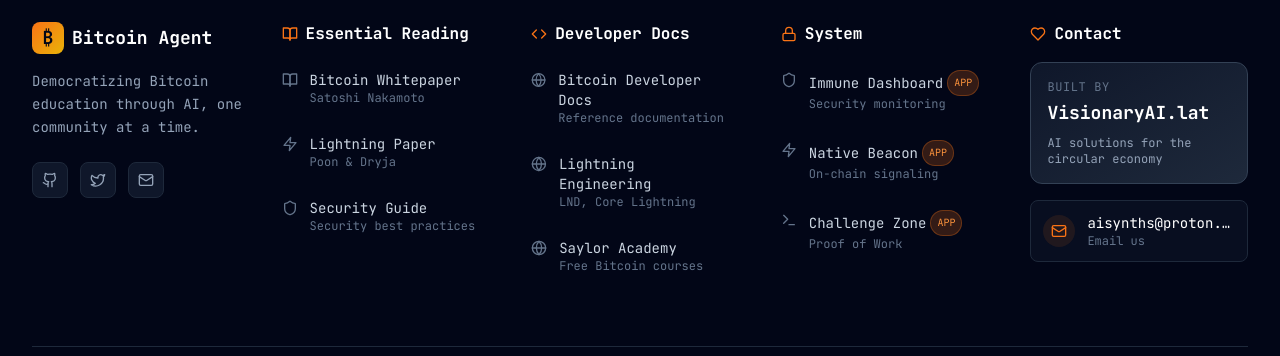
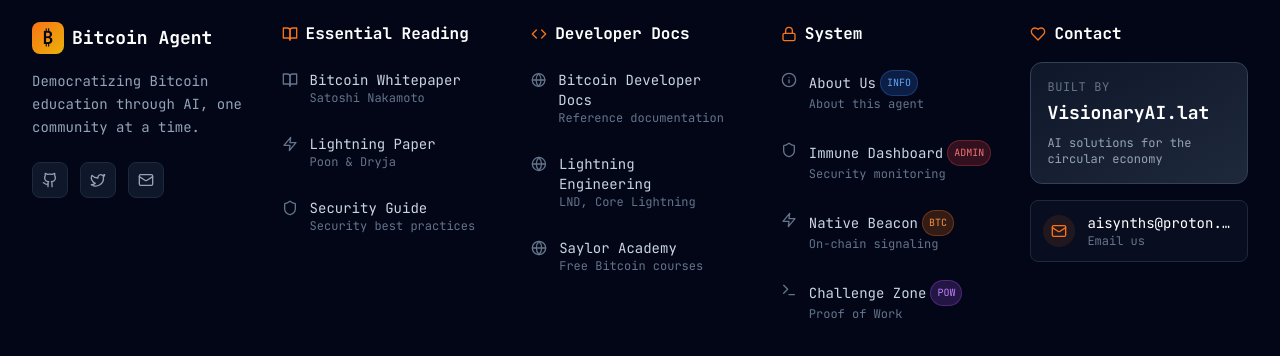
Before and after one commit to ScubaAI/bitcoinbot, a Next.js app: page /en in a window 1280 px wide. Shown: the part 4847-5203 px from the top of the page. Built offline with nearby package versions, Linux system fonts and the light colour scheme; no server answers.

Commit message:
Actualiza componentes de internacionalización y footer

```diff
--- a/src/app/[lang]/page.tsx
+++ b/src/app/[lang]/page.tsx
@@ -59,6 +59,7 @@
         dashboard: "Dashboard",
         beacon: "Beacon",
         challenge: "Challenge",
+        about: "About",
         protocol: "Whitepaper",
         lightning: "Lightning Paper",
         books: "Security Guide",
--- a/src/components/footer/Footer.tsx
+++ b/src/components/footer/Footer.tsx
@@ -15,7 +15,8 @@
   Github,
   Twitter,
   Terminal,
-  Lock
+  Lock,
+  Info
 } from 'lucide-react';
 
 interface FooterProps {
@@ -40,7 +41,8 @@
     system: "System",
     dashboard: "Immune Dashboard",
     beacon: "Native Beacon",
-    challenge: "Challenge Zone"
+    challenge: "Challenge Zone",
+    about: "About Us"
   },
   es: {
     resources: "Lectura Esencial",
@@ -57,7 +59,8 @@
     system: "Sistema",
     dashboard: "Panel Inmune",
     beacon: "Beacon Nativo",
-    challenge: "Zona de Desafíos"
+    challenge: "Zona de Desafíos",
+    about: "Nosotros"
   }
 };
 
@@ -105,22 +108,32 @@
 
   const systemLinks = [
     {
+      title: t.about,
+      href: `/${lang}/about`,
+      icon: Info,
+      desc: lang === 'en' ? 'About this agent' : 'Sobre este agente',
+      badge: 'INFO'
+    },
+    {
       title: t.dashboard,
       href: `/${lang}/satoshi/immune-dashboard`,
       icon: Shield,
       desc: lang === 'en' ? 'Security monitoring' : 'Monitoreo de seguridad',
+      badge: 'ADMIN'
     },
     {
       title: t.beacon,
       href: `/${lang}/satoshi/beacon/native`,
       icon: Zap,
       desc: lang === 'en' ? 'On-chain signaling' : 'Señalización on-chain',
+      badge: 'BTC'
     },
     {
       title: t.challenge,
       href: `/${lang}/challenge/pow`,
       icon: Terminal,
       desc: lang === 'en' ? 'Proof of Work' : 'Prueba de Trabajo',
+      badge: 'POW'
     },
   ];
 
@@ -155,9 +168,7 @@
                 rel="noopener noreferrer"
                 className="w-9 h-9 rounded-lg bg-slate-900 border border-slate-800 flex items-center justify-center text-slate-400 hover:text-white hover:border-orange-500/50 transition-all"
               >
-                <div className="flex items-center justify-center w-full h-full">
-                  <Github className="w-4 h-4" />
-                </div>
+                <Github className="w-4 h-4" />
               </a>
               <a
                 href="https://twitter.com/visionaryailat"
@@ -165,17 +176,13 @@
                 rel="noopener noreferrer"
                 className="w-9 h-9 rounded-lg bg-slate-900 border border-slate-800 flex items-center justify-center text-slate-400 hover:text-white hover:border-orange-500/50 transition-all"
               >
-                <div className="flex items-center justify-center w-full h-full">
-                  <Twitter className="w-4 h-4" />
-                </div>
+                <Twitter className="w-4 h-4" />
               </a>
               <a
                 href="mailto:aisynths@proton.me"
                 className="w-9 h-9 rounded-lg bg-slate-900 border border-slate-800 flex items-center justify-center text-slate-400 hover:text-white hover:border-orange-500/50 transition-all"
               >
-                <div className="flex items-center justify-center w-full h-full">
-                  <Mail className="w-4 h-4" />
-                </div>
+                <Mail className="w-4 h-4" />
               </a>
             </div>
           </div>
@@ -238,7 +245,7 @@
             </ul>
           </div>
 
-          {/* System Navigation - NUEVO */}
+          {/* System Navigation */}
           <div>
             <h3 className="text-white font-mono font-bold mb-4 flex items-center gap-2">
               <Lock className="w-4 h-4 text-orange-500" />
@@ -255,8 +262,12 @@
                     <div>
                       <div className="text-slate-300 group-hover:text-white transition-colors flex items-center gap-1">
                         {link.title}
-                        <span className="text-[10px] px-1.5 py-0.5 bg-orange-500/20 text-orange-400 rounded-full border border-orange-500/30 font-mono">
-                          APP
+                        <span className={`text-[10px] px-1.5 py-0.5 rounded-full border font-mono ${link.badge === 'ADMIN' ? 'bg-red-500/20 text-red-400 border-red-500/30' :
+                            link.badge === 'BTC' ? 'bg-orange-500/20 text-orange-400 border-orange-500/30' :
+                              link.badge === 'POW' ? 'bg-purple-500/20 text-purple-400 border-purple-500/30' :
+                                'bg-blue-500/20 text-blue-400 border-blue-500/30'
+                          }`}>
+                          {link.badge}
                         </span>
                       </div>
                       <div className="text-xs text-slate-500">{link.desc}</div>
--- a/src/lib/i18n/en.json
+++ b/src/lib/i18n/en.json
@@ -69,10 +69,6 @@
   "footer": {
     "resources": "Essential Reading",
     "documentation": "Developer Docs",
-    "system": "System",
-    "dashboard": "Immune Dashboard",
-    "beacon": "Native Beacon",
-    "challenge": "Challenge Zone",
     "protocol": "Bitcoin Whitepaper",
     "lightning": "Lightning Paper",
     "books": "Security Guide",
@@ -82,14 +78,12 @@
     "contact": "Contact",
     "mission": "Mission",
     "missionText": "Democratizing Bitcoin education through AI, one community at a time.",
+    "system": "System",
+    "dashboard": "Immune Dashboard",
+    "beacon": "Native Beacon",
+    "challenge": "Challenge Zone",
+    "about": "About Us",
     "privacy": "Privacy",
     "terms": "Terms"
-  },
-  "errors": {
-    "generic": "An error occurred. Please try again.",
-    "network": "Network error. Check your connection.",
-    "rateLimit": "Too many requests. Please wait a moment.",
-    "notFound": "Page not found",
-    "serverError": "Server error. Please try again later."
   }
 }
--- a/src/lib/i18n/es.json
+++ b/src/lib/i18n/es.json
@@ -73,6 +73,7 @@
     "dashboard": "Panel Inmune",
     "beacon": "Beacon Nativo",
     "challenge": "Zona de Desafíos",
+    "about": "Nosotros",
     "protocol": "Whitepaper de Bitcoin",
     "lightning": "Paper de Lightning",
     "books": "Guía de Seguridad",
```
